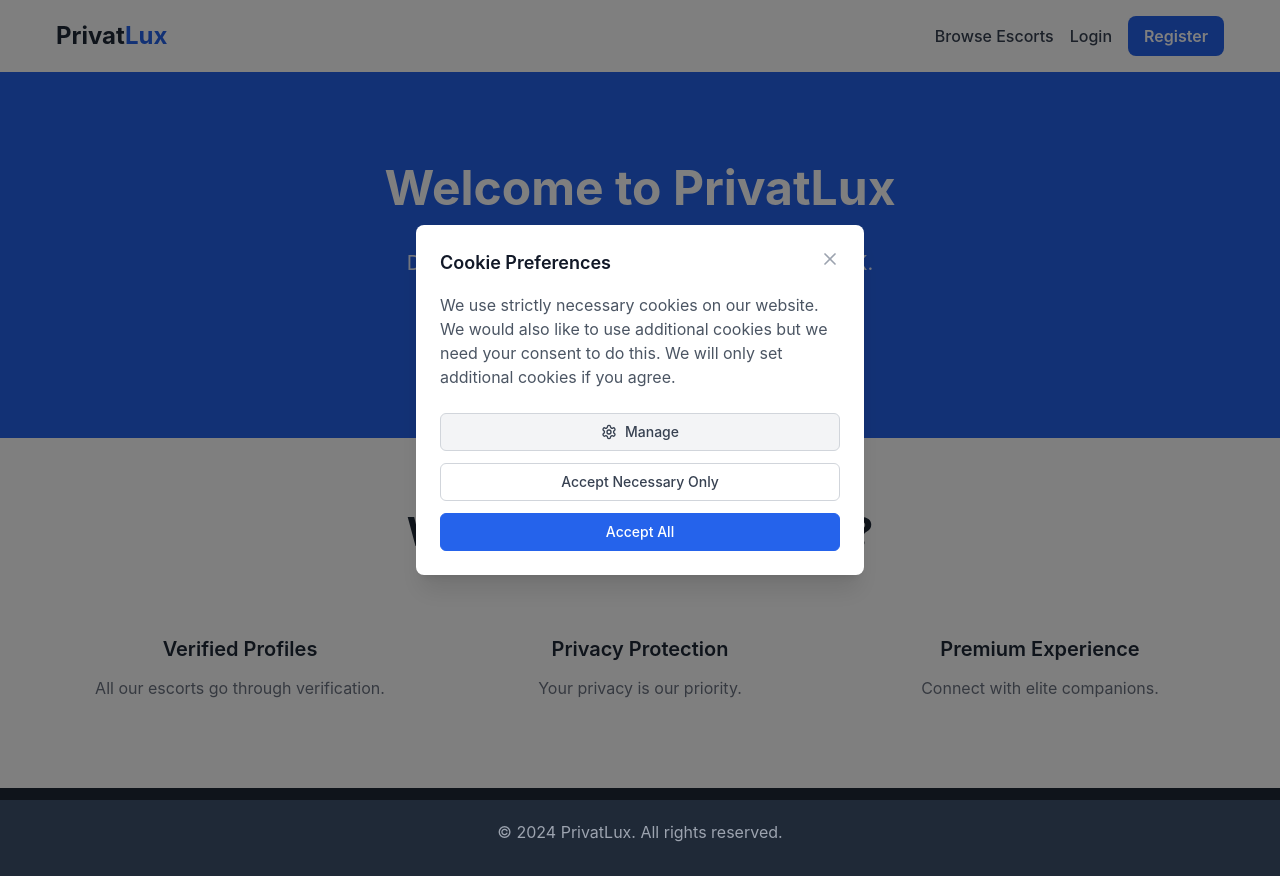
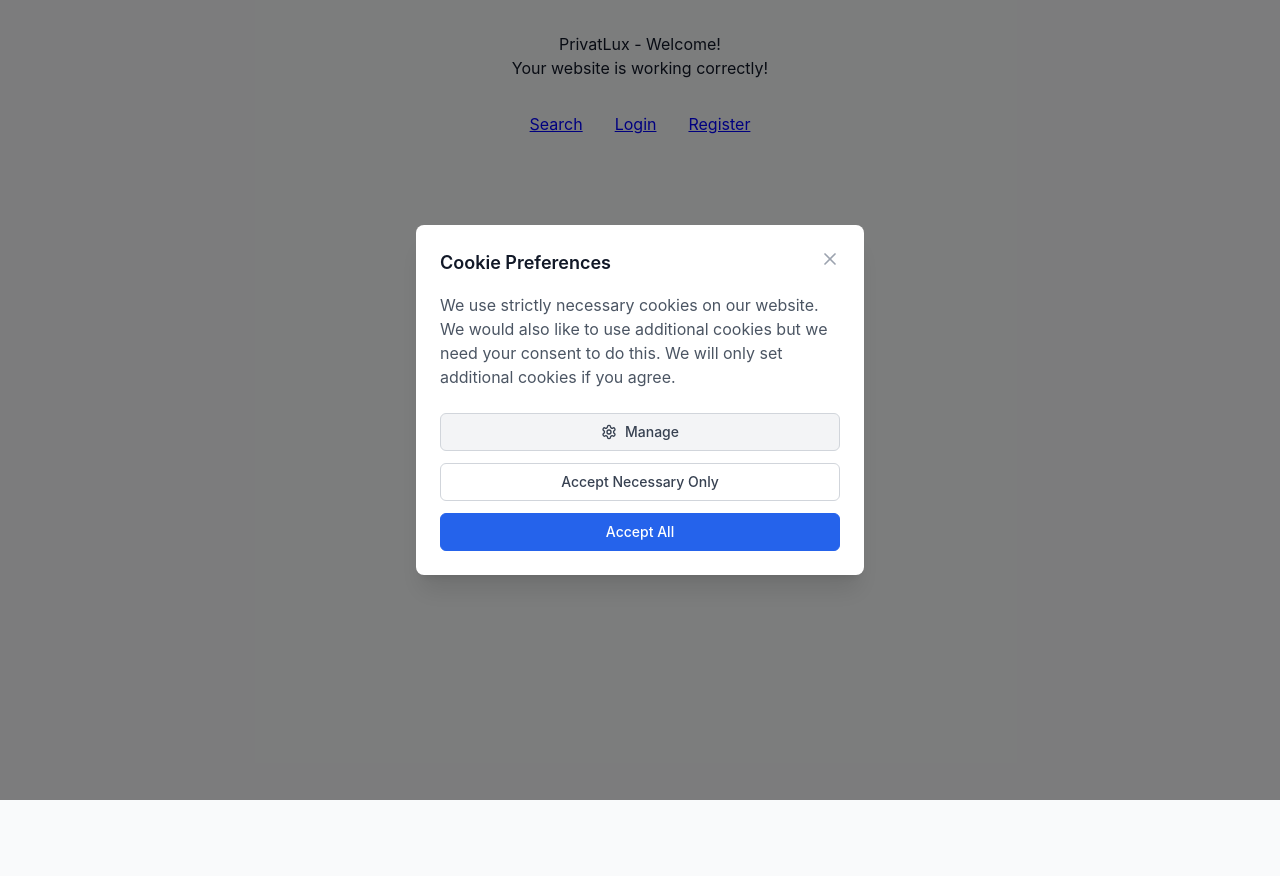
Before and after one commit to Btrgn/Privatlux, a Next.js app in the folder frontend/: page / in a window 1280 px wide. After the commit the page ends 800 px from the top, so only its background shows below. Built offline with nearby package versions, Linux system fonts and the light colour scheme.

Commit message:
Add test page and simplify homepage for debugging

```diff
--- a/frontend/pages/index.js
+++ b/frontend/pages/index.js
@@ -2,73 +2,20 @@
 
 export default function Home() {
   return (
-    <div style={{ minHeight: '100vh', backgroundColor: '#f3f4f6' }}>
-      <Head>
-        <title>PrivatLux - Premium Escort Directory UK</title>
-        <meta name="description" content="Discover premium escort services in the UK." />
-        <meta name="viewport" content="width=device-width, initial-scale=1" />
-      </Head>
-
-      {/* Navigation */}
-      <nav style={{ backgroundColor: 'white', boxShadow: '0 4px 6px -1px rgba(0, 0, 0, 0.1)', padding: '1rem 0' }}>
-        <div style={{ maxWidth: '1200px', margin: '0 auto', padding: '0 1rem', display: 'flex', justifyContent: 'space-between', alignItems: 'center' }}>
-          <div style={{ display: 'flex', alignItems: 'center', gap: '0.5rem' }}>
-            <span style={{ fontSize: '1.5rem', fontWeight: 'bold', color: '#1f2937' }}>
-              Privat<span style={{ color: '#2563eb' }}>Lux</span>
-            </span>
-          </div>
-          <div style={{ display: 'flex', gap: '1rem', alignItems: 'center' }}>
-            <a href="/search" style={{ color: '#374151', textDecoration: 'none', fontWeight: '500' }}>Browse Escorts</a>
-            <a href="/login" style={{ color: '#374151', textDecoration: 'none', fontWeight: '500' }}>Login</a>
-            <a href="/register" style={{ backgroundColor: '#2563eb', color: 'white', padding: '0.5rem 1rem', borderRadius: '0.5rem', textDecoration: 'none', fontWeight: '600' }}>Register</a>
-          </div>
-        </div>
-      </nav>
-
-      {/* Hero Section */}
-      <section style={{ backgroundColor: '#2563eb', color: 'white', padding: '5rem 0', textAlign: 'center' }}>
-        <div style={{ maxWidth: '1200px', margin: '0 auto', padding: '0 1rem' }}>
-          <h1 style={{ fontSize: '3rem', fontWeight: 'bold', marginBottom: '1.5rem' }}>
-            Welcome to PrivatLux
-          </h1>
-          <p style={{ fontSize: '1.25rem', marginBottom: '2rem', opacity: '0.9' }}>
-            Discover premium escort services across the UK.
-          </p>
-          <a href="/search" style={{ backgroundColor: 'white', color: '#2563eb', padding: '0.75rem 1.5rem', borderRadius: '0.5rem', textDecoration: 'none', fontWeight: '600', display: 'inline-block' }}>
-            Search Escorts
-          </a>
-        </div>
-      </section>
-
-      {/* Features */}
-      <section style={{ padding: '4rem 0', backgroundColor: 'white' }}>
-        <div style={{ maxWidth: '1200px', margin: '0 auto', padding: '0 1rem' }}>
-          <div style={{ textAlign: 'center', marginBottom: '3rem' }}>
-            <h2 style={{ fontSize: '2.5rem', fontWeight: 'bold', color: '#1f2937', marginBottom: '1rem' }}>Why Choose PrivatLux?</h2>
-          </div>
-          <div style={{ display: 'grid', gridTemplateColumns: 'repeat(auto-fit, minmax(300px, 1fr))', gap: '2rem' }}>
-            <div style={{ textAlign: 'center', padding: '1.5rem' }}>
-              <h3 style={{ fontSize: '1.25rem', fontWeight: '600', marginBottom: '0.75rem', color: '#1f2937' }}>Verified Profiles</h3>
-              <p style={{ color: '#6b7280' }}>All our escorts go through verification.</p>
-            </div>
-            <div style={{ textAlign: 'center', padding: '1.5rem' }}>
-              <h3 style={{ fontSize: '1.25rem', fontWeight: '600', marginBottom: '0.75rem', color: '#1f2937' }}>Privacy Protection</h3>
-              <p style={{ color: '#6b7280' }}>Your privacy is our priority.</p>
-            </div>
-            <div style={{ textAlign: 'center', padding: '1.5rem' }}>
-              <h3 style={{ fontSize: '1.25rem', fontWeight: '600', marginBottom: '0.75rem', color: '#1f2937' }}>Premium Experience</h3>
-              <p style={{ color: '#6b7280' }}>Connect with elite companions.</p>
-            </div>
-          </div>
-        </div>
-      </section>
-
-      {/* Footer */}
-      <footer style={{ backgroundColor: '#1f2937', color: 'white', padding: '2rem 0', textAlign: 'center' }}>
-        <div style={{ maxWidth: '1200px', margin: '0 auto', padding: '0 1rem' }}>
-          <p style={{ color: '#9ca3af' }}>&copy; 2024 PrivatLux. All rights reserved.</p>
-        </div>
-      </footer>
+    <div style={{ padding: '2rem', textAlign: 'center' }}>
+      <h1>PrivatLux - Welcome!</h1>
+      <p>Your website is working correctly!</p>
+      <div style={{ marginTop: '2rem' }}>
+        <a href="/search" style={{ margin: '0 1rem', color: 'blue', textDecoration: 'underline' }}>
+          Search
+        </a>
+        <a href="/login" style={{ margin: '0 1rem', color: 'blue', textDecoration: 'underline' }}>
+          Login
+        </a>
+        <a href="/register" style={{ margin: '0 1rem', color: 'blue', textDecoration: 'underline' }}>
+          Register
+        </a>
+      </div>
     </div>
   );
 }
--- /dev/null
+++ b/frontend/pages/test.js
@@ -0,0 +1,11 @@
+export default function Test() {
+  return (
+    <div style={{ padding: '2rem', textAlign: 'center' }}>
+      <h1>Test Page - Deployment Working!</h1>
+      <p>If you can see this, your Vercel deployment is working correctly.</p>
+      <a href="/" style={{ color: 'blue', textDecoration: 'underline' }}>
+        Go back to homepage
+      </a>
+    </div>
+  );
+}
```
